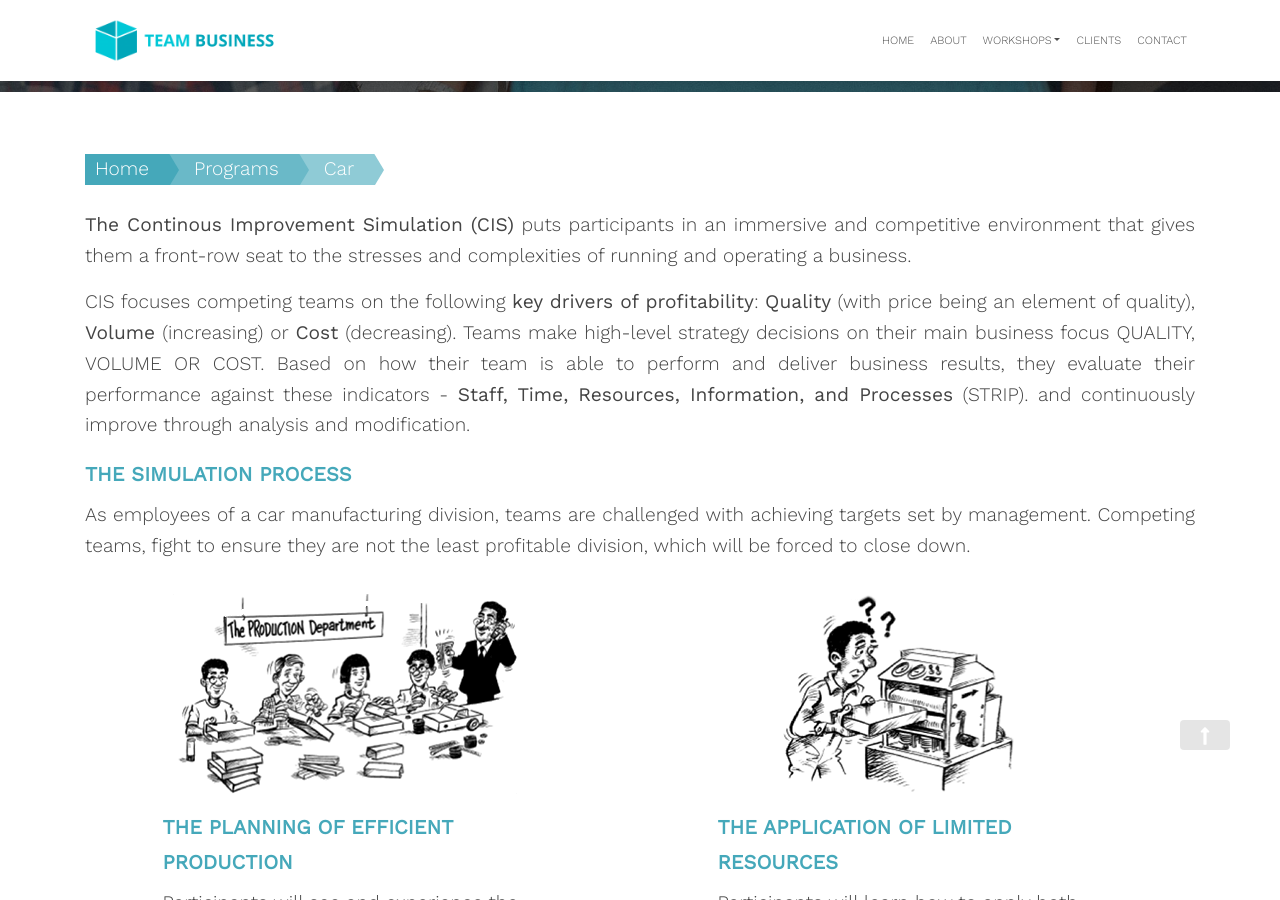
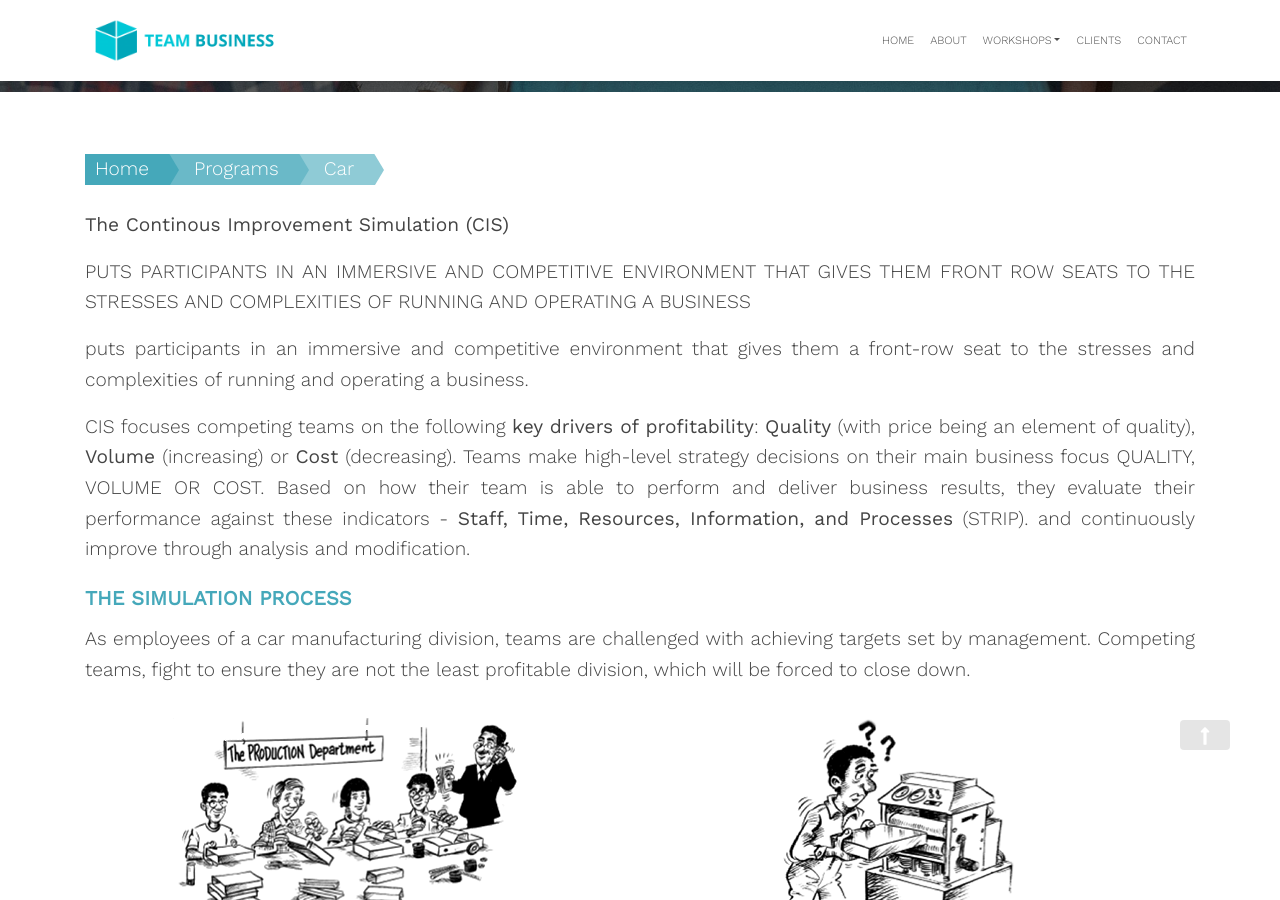
Before and after one commit to zac-heisey/team-business, a Jekyll site: the page built from _pages/car.md, in a window 1280 px wide and 900 px high, scrolled down 683 px. Built offline with Jekyll 4.4.1, drawn with Linux system fonts in a browser that asks for light colours.

Commit message:
Update from Forestry.io Lara Azzam updated _pages/car.md

```diff
--- a/_pages/car.md
+++ b/_pages/car.md
@@ -13,7 +13,11 @@ intro-2: By thinking hard about the business inputs of Staff, Time, Resources, I
 header-image: "/assets/images/car-program.jpg"
 
 ---
-**The Continous Improvement Simulation (CIS)** puts participants in an immersive and competitive environment that gives them a front-row seat to the stresses and complexities of running and operating a business.
+**The Continous Improvement Simulation (CIS)**
+
+PUTS PARTICIPANTS IN AN IMMERSIVE AND COMPETITIVE ENVIRONMENT THAT GIVES THEM FRONT ROW SEATS TO THE STRESSES AND COMPLEXITIES OF RUNNING AND OPERATING A BUSINESS
+
+puts participants in an immersive and competitive environment that gives them a front-row seat to the stresses and complexities of running and operating a business.
 
 CIS focuses competing teams on the following **key drivers of profitability**: **Quality** (with price being an element of quality), **Volume** (increasing) or **Cost** (decreasing). Teams make high-level strategy decisions on their main business focus QUALITY, VOLUME OR COST.  Based on how their team is able to perform and deliver business results, they evaluate their performance against these indicators - **Staff, Time, Resources, Information, and Processes** (STRIP). and continuously improve through analysis and modification.
 
```
